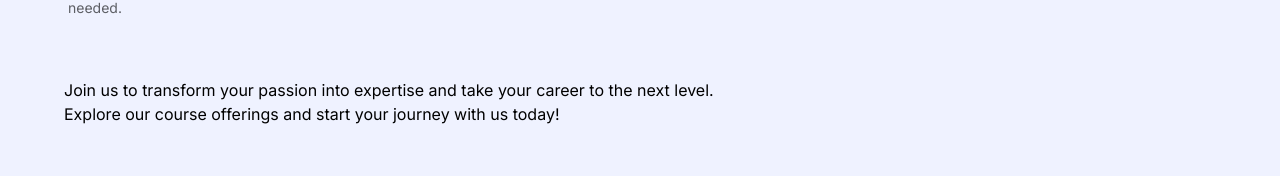
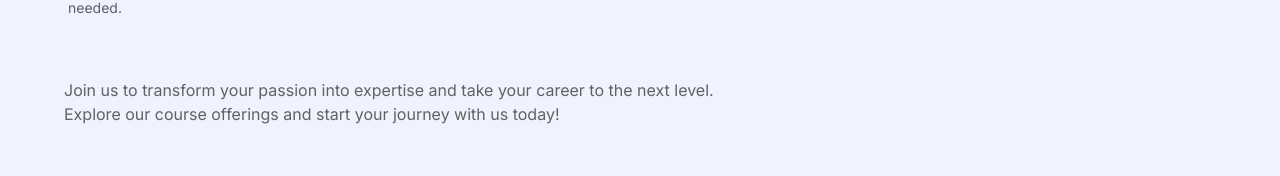
Before and after one commit to mbonikev/hotel_talents_pool, a React (Vite) app: page /#/courses in a window 1280 px wide. Shown: the part 1656-1832 px from the top of the page. Built offline with nearby package versions, Linux system fonts and the light colour scheme; what ldrs would draw is missing.

Commit message:
Stalker-commit: src/pages/Courses.jsx

```diff
--- a/src/pages/Courses.jsx
+++ b/src/pages/Courses.jsx
@@ -21,7 +21,7 @@ function Courses() {
 
   return (
     <div>
-      <div className="w-full h-fit relative">
+      <div className="w-full h-fit relative max-w-[1700px] mx-auto">
         {/* course details */}
         {showCourseDetails && (
           <CourseDetails Id={courseId} Hide={HideCourseDetails} />
@@ -65,10 +65,10 @@ function Courses() {
             </div>
           ))}
         </div>
-        <h1 className="max-w-[870px] text-left px-16 max-md:px-5 w-full mt-[40px] font-normal">
+        <h1 className="max-w-[870px] text-left px-16 max-md:px-5 w-full mt-[40px] font-normal text-[#626262]">
           {CoursesSection.outro[0]}
         </h1>
-        <h1 className="max-w-[870px] text-left px-16 max-md:px-5 w-full mb-[220px] font-normal">
+        <h1 className="max-w-[870px] text-left px-16 max-md:px-5 w-full mb-[220px] font-normal text-[#626262]">
           {CoursesSection.outro[1]}
         </h1>
       </div>
```
